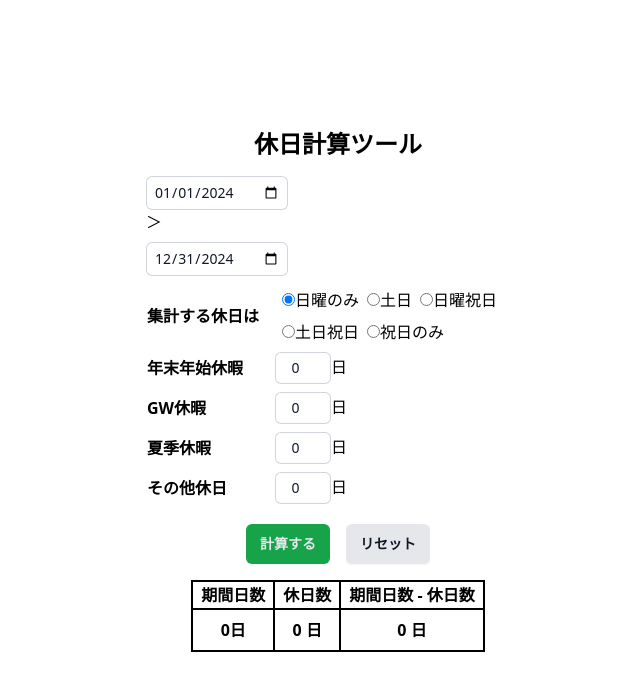
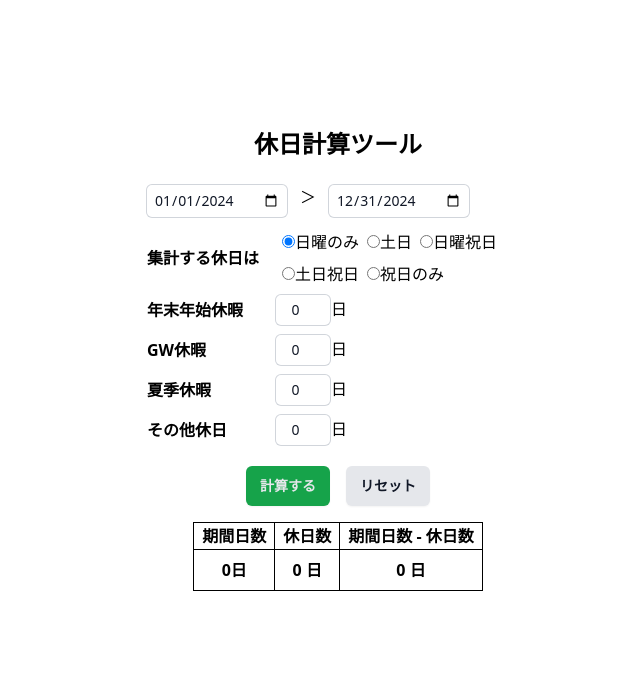
Before and after one commit to mimihokuro/holiday-calculation, a React (Vite) app: page / in a window 1280 px wide. Shown: the top 690 px of the page, without its empty margins (302-942 px from the left). Built offline with nearby package versions, Linux system fonts and the light colour scheme.

Commit message:
💄 一部スタイル変更

```diff
--- a/src/App.jsx
+++ b/src/App.jsx
@@ -163,7 +163,7 @@ const DateCalculator = () => {
   return (
     <div className="bg-white mx-auto max-w-md py-24 sm:px-6 sm:py-32 lg:px-8">
       <h1 className="font-bold text-2xl text-center">休日計算ツール</h1>
-      <div className="mt-4">
+      <div className="flex gap-3 mt-4 items-center">
         <div className="mt-2">
           <input
             className="w-140 rounded-md border-0 py-1 pl-2 pr-2 text-left text-gray-900 ring-1 ring-inset ring-gray-300 placeholder:text-gray-400 focus:ring-1 focus:ring-inset focus:ring-indigo-600 sm:text-sm sm:leading-6"
@@ -188,7 +188,7 @@ const DateCalculator = () => {
         <tbody>
           <tr>
             <th className="w-32 text-left">集計する休日は</th>
-            <td className="flex gap-2 flex-wrap  py-1 pl-2 pr-2">
+            <td className="flex gap-2 flex-wrap py-1 pl-2 pr-2">
               {optionHolidays.map((oh) => {
                 return (
                   <label key={oh.value}>
@@ -239,20 +239,20 @@ const DateCalculator = () => {
       <table className="font-bold mt-4 mx-auto text-center">
         <thead>
           <tr>
-            <th className="px-2 border-black border-2">期間日数</th>
-            <th className="px-2 border-black border-2">休日数</th>
-            <th className="px-2 border-black border-2">期間日数 - 休日数</th>
+            <th className="px-2 border-black border">期間日数</th>
+            <th className="px-2 border-black border">休日数</th>
+            <th className="px-2 border-black border">期間日数 - 休日数</th>
           </tr>
         </thead>
         <tbody>
           <tr>
-            <td className="p-2 border-black border-2">{between}日</td>
-            <td className="p-2 border-black border-2">
+            <td className="p-2 border-black border">{between}日</td>
+            <td className="p-2 border-black border">
               {startDate <= endDate
                 ? `${days} 日`
                 : "正しい期間を選択してください"}
             </td>
-            <td className="p-2 border-black border-2">{between - days} 日</td>
+            <td className="p-2 border-black border">{between - days} 日</td>
           </tr>
         </tbody>
       </table>
```
